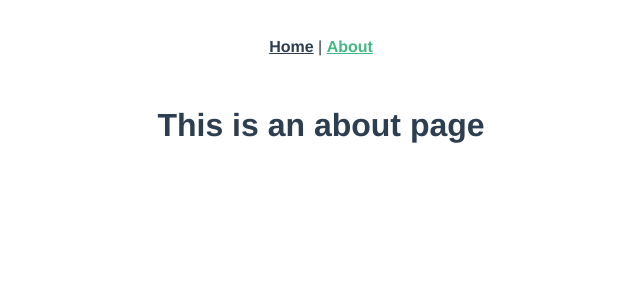
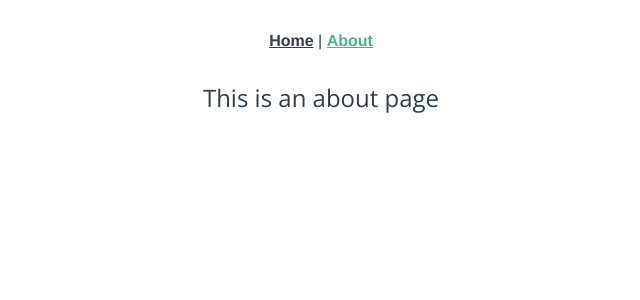
Before and after one commit to OtherBuckets/wabbit, a Vue app: page /about in a window 1280 px wide. Shown: the top 300 px of the page, without its empty margins (319-959 px from the left). Built offline with nearby package versions, Linux system fonts and the light colour scheme.

Commit message:
Configure base sass styles and include in all coponents by default

```diff
--- a/public/index.html
+++ b/public/index.html
@@ -5,6 +5,7 @@
     <meta http-equiv="X-UA-Compatible" content="IE=edge">
     <meta name="viewport" content="width=device-width,initial-scale=1.0">
     <link rel="icon" href="<%= BASE_URL %>favicon.ico">
+    <link href="https://fonts.googleapis.com/css?family=Open+Sans:300,400,700i&display=swap" rel="stylesheet">
     <title>wabbit</title>
   </head>
   <body>
--- /dev/null
+++ b/src/scss/_base.scss
@@ -0,0 +1,11 @@
+body {
+  font: 16px/22px 'Open Sans', 'sans-serif';
+  height: 100%;
+  margin: 0;
+}
+
+h1 {
+  font: 24px/32px 'Open Sans', 'sans-serif';
+  font-weight: 300;
+  margin-top: 0;
+}
--- /dev/null
+++ b/src/scss/_variables.scss
@@ -0,0 +1,7 @@
+$white: #fff;
+$light-grey: #eee;
+
+$brand-color: #d4e7ed; // light-sky-blue
+$brand-accent-color: #7194a3; // blue-grey
+$text-color-light: $brand-color;
+$text-color-dark: $brand-accent-color
--- /dev/null
+++ b/src/scss/main.scss
@@ -0,0 +1,2 @@
+@import 'base';
+@import 'variables';
--- /dev/null
+++ b/vue.config.js
@@ -0,0 +1,9 @@
+module.exports = {
+  css: {
+    loaderOptions: {
+      sass: {
+        data: `@import "~@/scss/main";`,
+      }
+    }
+  },
+};
```
